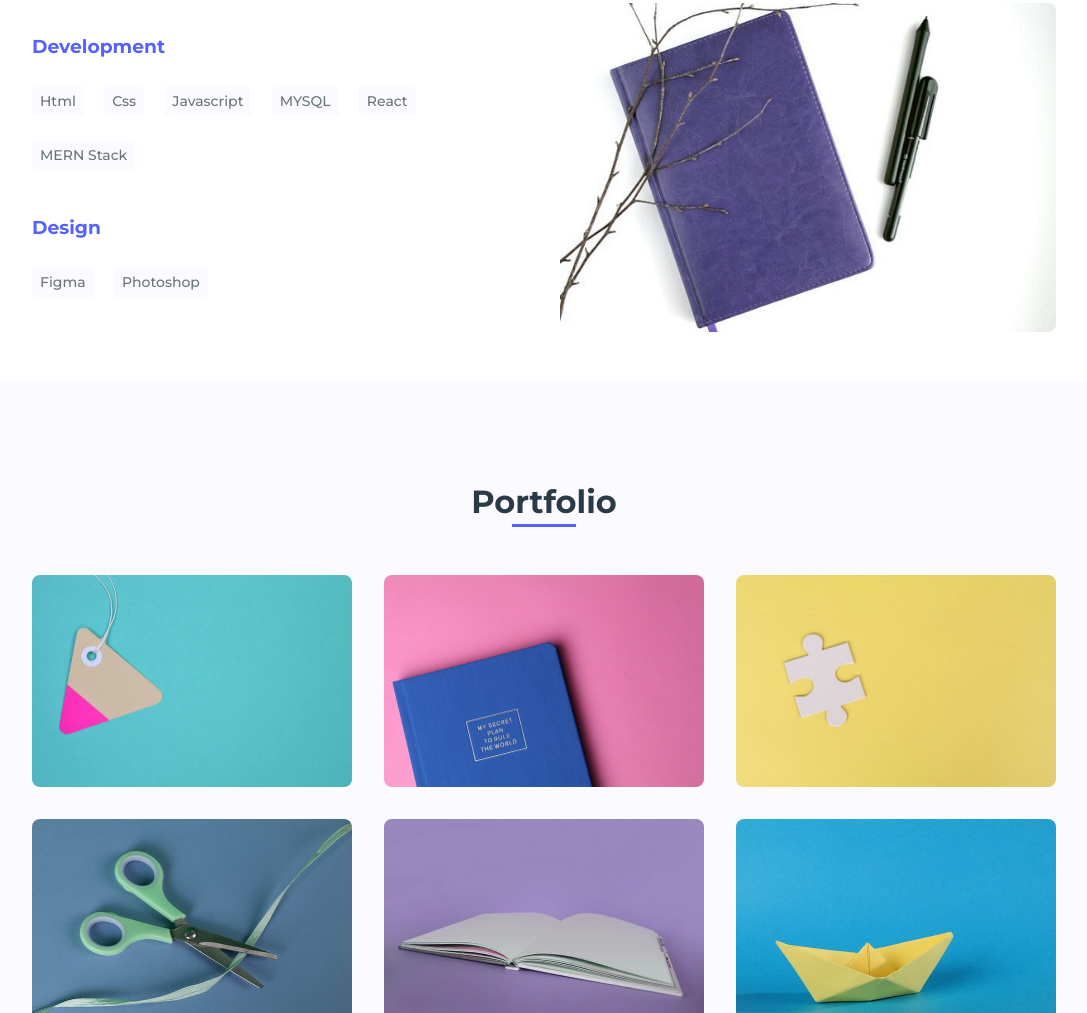
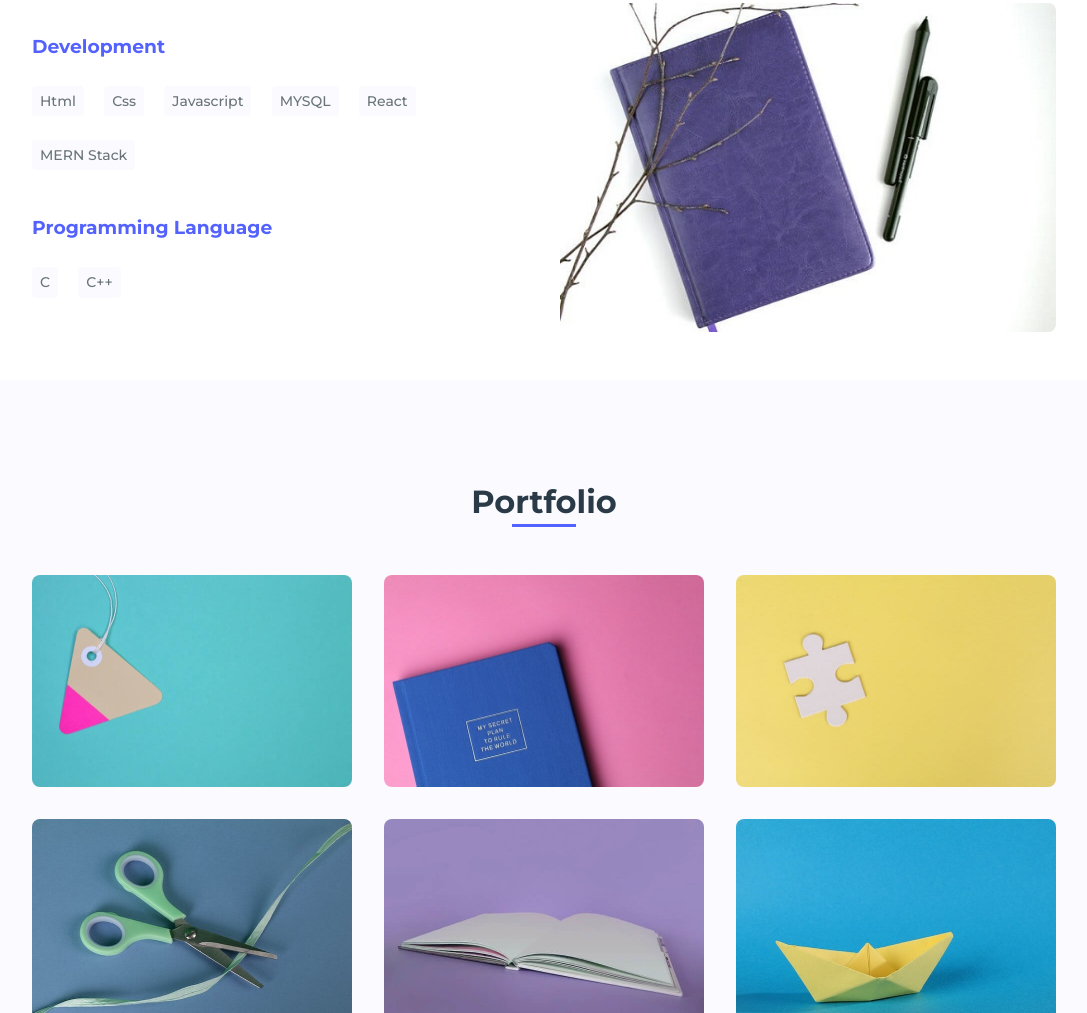
Before and after one commit to Lg007-git/portfolio1, a plain HTML site: page index.html in a window 1280 px wide. Shown: the part 1465-2478 px from the top of the page, without its empty margins (96-1183 px from the left). Drawn offline with nearby package versions, Linux system fonts and the light colour scheme.

Commit message:
Update index.html

```diff
--- a/index.html
+++ b/index.html
@@ -87,9 +87,9 @@
                         <span class="skills__name">React</span>
                         <span class="skills__name">MERN Stack</span>
 
-                        <h3 class="skills__subtitle">Design</h3>
-                        <span class="skills__name">Figma</span>
-                        <span class="skills__name">Photoshop</span>
+                        <h3 class="skills__subtitle">Programming Language</h3>
+                        <span class="skills__name">C</span>
+                        <span class="skills__name">C++</span>
                     </div>
 
                     <div class="skills__img">
```
